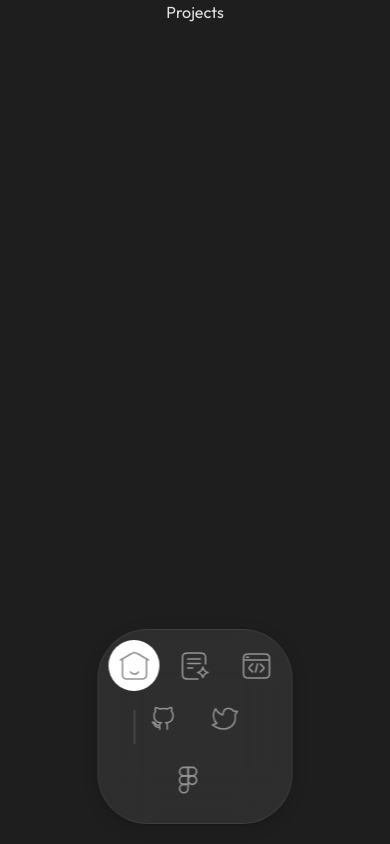
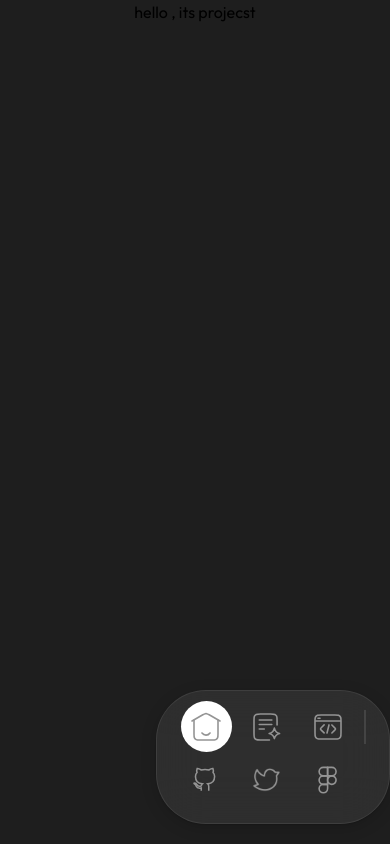
Before and after one commit to prash240303/Portfolio-Prashant, a React (Vite) app: page /projects in a window 390 px wide. Built offline with nearby package versions, Linux system fonts and the light colour scheme.

Commit message:
added framer motion animations on navbar and page switching (left and right ) . deleted trail.jsx file (used for testing)

```diff
--- a/index.html
+++ b/index.html
@@ -6,6 +6,8 @@
     <meta name="viewport" content="width=device-width, initial-scale=1.0" />
     <title>Code Canvas - Prashant's Portfolio</title>
   </head>
+
+
   <body>
     <div id="root"></div>
     <script type="module" src="/src/main.jsx"></script>
--- a/package.json
+++ b/package.json
@@ -10,6 +10,7 @@
     "preview": "vite preview"
   },
   "dependencies": {
+    "framer-motion": "^10.12.17",
     "localforage": "^1.10.0",
     "match-sorter": "^6.3.1",
     "react": "^18.2.0",
--- a/src/Styles/Navbar.css
+++ b/src/Styles/Navbar.css
@@ -2,6 +2,11 @@
   display: flex;
   justify-content: center;
   align-items: center;
+  position: fixed;
+  z-index: 99;
+  bottom: 20px;
+  left: 40%;
+  transform: translateX(-50%);
 }
 
 .toggle-container:hover {
--- a/src/components/Navbar.jsx
+++ b/src/components/Navbar.jsx
@@ -1,5 +1,6 @@
 import React, { useState, useEffect } from 'react';
 import { Link } from 'react-router-dom';
+import { motion } from 'framer-motion';
 
 function Navbar() {
   const [selectedRadio, setSelectedRadio] = useState('home');
@@ -14,10 +15,13 @@ function Navbar() {
   };
 
   return (
-   <div className="toggle-container">
+    <motion.div initial={{ y: '100%' }}
+     animate={{ y: 0 }}
+     transition={{ type: 'spring', bounce: 0.5, duration: 0.4 }}
+     className="toggle-container">
       <div className="radio-tile-group">
-      <Link to="/">
-          <div className={`input-container ${selectedRadio === 'home' ? 'active' : ''}`}>
+        <Link to="/">
+          <motion.div className={`input-container ${selectedRadio === 'home' ? 'active' : ''}`}>
             <input
               id="home"
               type="radio"
@@ -28,10 +32,10 @@ function Navbar() {
             <div className="radio-tile">
               <img src="./Home.svg" alt="" />
             </div>
-          </div>
+          </motion.div>
         </Link>
         <Link to="/blogs">
-          <div className={`input-container ${selectedRadio === 'blogs' ? 'active' : ''}`}>
+          <motion.div className={`input-container ${selectedRadio === 'blogs' ? 'active' : ''}`}  >
             <input
               id="blogs"
               type="radio"
@@ -42,10 +46,10 @@ function Navbar() {
             <div className="radio-tile">
               <img src="./Doc.svg" alt="" />
             </div>
-          </div>
+          </motion.div>
         </Link>
         <Link to="/projects">
-          <div className={`input-container ${selectedRadio === 'projects' ? 'active' : ''}`}>
+          <motion.div className={`input-container ${selectedRadio === 'projects' ? 'active' : ''}`} >
             <input
               id="projects"
               type="radio"
@@ -56,9 +60,8 @@ function Navbar() {
             <div className="radio-tile">
               <img src="./Code.svg" alt="" />
             </div>
-          </div>
+          </motion.div>
         </Link>
-
 
         <div className='divider flex w-[0.5px] h-[34px] justify-center items-center border border-[#444444]'> </div>
 
@@ -74,7 +77,7 @@ function Navbar() {
           <a href="https://figma.com/@prash_24" target="_blank" className='flex items-center justify-center'><img src="./Figma.svg" alt="" /></a>
         </div>
       </div>
-    </div>
+    </motion.div>
   );
 }
 export default Navbar;
--- a/src/components/Trail.jsx
+++ /dev/null
@@ -1,33 +0,0 @@
-import React from 'react';
-
-const Trail = () => {
-  return (
-    <nav className="bg-gray-800">
-      <div className="max-w-7xl mx-auto px-4 sm:px-6 lg:px-8">
-        <div className="flex items-center justify-between h-16">
-          <div className="flex items-center">
-            <div className="flex-shrink-0">
-              {/* Your logo or site title */}
-              <span className="text-white">Logo</span>
-            </div>
-            <div className="hidden md:block">
-              <div className="ml-10 flex items-baseline space-x-4">
-                {/* Navbar links */}
-                <a href="#" className="text-gray-300 hover:bg-gray-700 hover:text-white px-3 py-2 rounded-md text-sm font-medium">Link 1</a>
-                <a href="#" className="text-gray-300 hover:bg-gray-700 hover:text-white px-3 py-2 rounded-md text-sm font-medium">Link 2</a>
-                <a href="#" className="text-gray-300 hover:bg-gray-700 hover:text-white px-3 py-2 rounded-md text-sm font-medium">Link 3</a>
-              </div>
-            </div>
-          </div>
-          <div className="hidden md:block">
-            <div className="ml-4 flex items-center md:ml-6">
-              {/* Other navbar elements like search, notifications, etc. */}
-            </div>
-          </div>
-        </div>
-      </div>
-    </nav>
-  );
-};
-
-export default Trail;
--- /dev/null
+++ b/src/config/motion.js
@@ -0,0 +1,40 @@
+export const slideAnimation = (fromPage, toPage) => {
+    let direction = "left";
+
+    if (fromPage === "home" && toPage === "blogs") {
+      direction = "right";
+    } else if (fromPage === "home" && toPage === "projects") {
+      direction = "left";
+    } else if (fromPage === "blogs" && toPage === "home") {
+      direction = "right";
+    } else if (fromPage === "blogs" && toPage === "projects") {
+      direction = "left";
+    } else if (fromPage === "projects" && toPage === "home") {
+      direction = "right";
+    } else if (fromPage === "projects" && toPage === "blogs") {
+      direction = "left";
+    }
+
+    return {
+      initial: {
+        x: direction === "left" ? "-100%" : "100%",
+        opacity: 0
+      },
+      animate: {
+        x: 0,
+        opacity: 1,
+        transition: {
+          type: "spring",
+          bounce: 0.3,
+          duration: 0.5  }
+      },
+      exit: {
+        x: direction === "left" ? "100%" : "-100%",
+        opacity: 0,
+        transition: {
+          type: "spring",
+          bounce: 0.3,
+          duration: 0.5}
+      }
+    };
+  };
--- a/src/index.css
+++ b/src/index.css
@@ -7,7 +7,6 @@
 :root {
   font-family: 'Outfit', sans-serif;  line-height: 1.5;
   color-scheme: light dark;
-  color: rgba(255, 255, 255, 0.87);
   background-color: #1e1e1e;
 }
 
@@ -20,11 +19,3 @@ body {
   min-width: 320px;
   min-height: 100vh;
 }
-
-.toggle-container {
-  position: fixed;
-  z-index: 99;
-  bottom: 20px;
-  left: 50%;
-  transform: translateX(-50%); /* Add this line */
-}
--- a/src/pages/Blogs.jsx
+++ b/src/pages/Blogs.jsx
@@ -1,9 +1,23 @@
 import React from 'react'
+import { motion, AnimatePresence } from "framer-motion"
+import { slideAnimation } from '../config/motion'
 
 function Blogs() {
-  return (
-    <div>Blogs</div>
-  )
+    const variants = slideAnimation("home", "blogs");
+
+    return (
+        <AnimatePresence>
+            <motion.div
+               initial="initial"
+               animate="animate"
+               exit="exit"
+               variants={variants}
+               >
+                hello , its blogs
+
+            </motion.div>
+        </AnimatePresence>
+    )
 }
 
 export default Blogs
--- a/src/pages/Home.jsx
+++ b/src/pages/Home.jsx
@@ -1,9 +1,34 @@
-import React from "react";
+import React, { useState, useEffect } from "react";
+import { motion, AnimatePresence } from "framer-motion";
+import { slideAnimation } from "../config/motion";
 import Experience from "../components/Experience";
 
 function Home() {
+    const [shouldAnimate, setShouldAnimate] = useState(false);
+
+  const variants = slideAnimation("home", " ");
+
+  // Set shouldAnimate to true after the component has mounted
+  useEffect(() => {
+    const timeout = setTimeout(() => {
+      setShouldAnimate(true);
+    }, 0); // No delay, set immediately after the component has mounted
+
+    return () => clearTimeout(timeout);
+  }, []);
+
     return (
-        <div className="veiw-container mt-6 w-[900px] grid grid-col-1 item-start justify-start gap-12">
+        <>
+            <AnimatePresence>
+                {shouldAnimate && (
+                    <motion.div
+                        key="initial"
+                        initial={variants.initial}
+                        animate={variants.animate}
+                        exit={variants.exit}
+                        variants={variants}
+                        className="view-container mt-6 w-[900px] grid grid-col-1 item-start justify-start gap-12"
+                    >
                         <main className="hero-section" id="hero">
                             <section className="flex flex-row items-center justify-start gap-10 mt-12 max-sm:items-start max-md:items-start">
                                 <div className="profile-icon-wrapper relative ">
@@ -244,7 +269,10 @@ function Home() {
                                 </section>
                             </section>
                         </main>
-        </div>
+                    </motion.div>
+                )}
+            </AnimatePresence>
+        </>
     );
 }
 
--- a/src/pages/Projects.jsx
+++ b/src/pages/Projects.jsx
@@ -1,8 +1,22 @@
 import React from 'react'
+import { motion, AnimatePresence } from "framer-motion"
+import { slideAnimation } from '../config/motion'
 
 function Projects() {
+  const variants = slideAnimation("projects", "home");
+
   return (
-    <div>Projects</div>
+    <AnimatePresence>
+      <motion.div
+           initial="initial"
+      animate="animate"
+      exit="exit"
+      variants={variants}
+      >
+        hello , its projecst
+
+      </motion.div>
+    </AnimatePresence>
   )
 }
 
```
Also changed, not shown: src/App.jsx (+4 -7 lines), 1 other file (tests, documents, lock files or other folders). Lines whose indentation alone changed are shown as unchanged.
